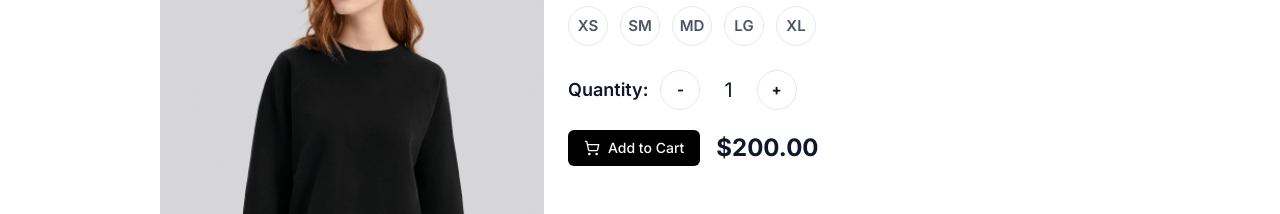
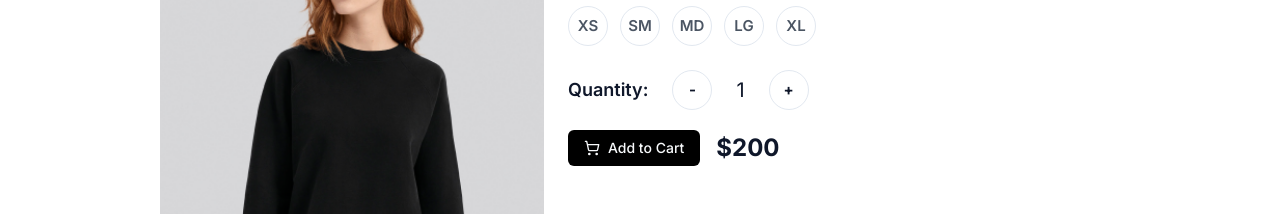
Before and after one commit to MasabBinZia/DineMarket-Ecommerce-web, a Next.js app: page /Products/1 in a window 1280 px wide. Shown: the part 262-476 px from the top of the page. Built offline with nearby package versions, Linux system fonts and the light colour scheme.

Commit message:
quantityFuntionality added

```diff
--- a/src/app/Products/[id]/idPage.tsx
+++ b/src/app/Products/[id]/idPage.tsx
@@ -1,5 +1,5 @@
 "use client";
-import React from "react";
+import React, { useState } from "react";
 import Quantity from "@/components/Quantity";
 import { Button } from "@/components/ui/button";
 import { ShoppingCart } from "lucide-react";
@@ -13,6 +13,17 @@ const IdPage = ({ params }: { params: { id: string | number } }) => {
   const Product_id = params.id;
   const products = useAppSelector((state) => state.products);
   const id = products.filter((val) => val.id == Product_id);
+  const [cartItem, setCartItem] = useState({
+    id: id[0].id,
+    name: id[0].name,
+    tagline: id[0].tagline,
+    price: id[0].price,
+    category: id[0].category,
+    image: id[0].image,
+    discount: id[0].discount,
+    qty: id[0].qty,
+    slug: id[0].slug,
+  });
 
   return (
     <div className="flex flex-wrap gap-y-10 py-6 px-40 mt-16">
@@ -48,7 +59,36 @@ const IdPage = ({ params }: { params: { id: string | number } }) => {
 
                 <div className="flex gap-x-3 mt-6 items-center">
                   <h3 className="text-lg  font-semibold">Quantity:</h3>
-                  <Quantity />
+                  {/* <Quantity /> */}
+                  <p></p>
+                  <div className="flex gap-x-2 items-center">
+                    {/* Minus */}
+                    <button
+                      className="hover:bg-black hover:text-white flex justify-center items-center text-[15px] font-bold border  h-10 w-10 rounded-full hover:cursor-pointer"
+                      onClick={() =>
+                        setCartItem((prevCartItem) => ({
+                          ...prevCartItem,
+                          qty: Math.max(prevCartItem.qty - 1, 1),
+                        }))
+                      }
+                    >
+                      -
+                    </button>
+                    {/* Number */}
+                    <span className="text-xl px-4">{cartItem.qty}</span>
+                    {/* Plus */}
+                    <button
+                      className="hover:bg-black hover:text-white flex justify-center items-center text-[15px] font-bold border  h-10 w-10 rounded-full hover:cursor-pointer"
+                      onClick={() =>
+                        setCartItem((prevCartItem) => ({
+                          ...prevCartItem,
+                          qty: prevCartItem.qty + 1,
+                        }))
+                      }
+                    >
+                      +
+                    </button>
+                  </div>
                 </div>
                 {/* Add to Cart */}
                 <div className="mt-5 flex items-center gap-x-4">
@@ -59,7 +99,7 @@ const IdPage = ({ params }: { params: { id: string | number } }) => {
                     </Button>
                   </Link>
                   <h2 className="text-2xl font-bold">
-                    ${products.price.toFixed(2)}
+                    ${cartItem.price * cartItem.qty}
                   </h2>
                 </div>
               </div>
--- a/src/ultils/productMockData.ts
+++ b/src/ultils/productMockData.ts
@@ -19,6 +19,9 @@ export const products: Product[] = [
     category: "female",
     price: 200,
     image: P1,
+    discount: 2,
+    qty: 1,
+    slug: "p1",
   },
   {
     id: 2,
@@ -27,6 +30,9 @@ export const products: Product[] = [
     category: "female",
     price: 600,
     image: P2,
+    discount: 2,
+    qty: 1,
+    slug: "p2",
   },
   {
     id: 3,
@@ -35,6 +41,9 @@ export const products: Product[] = [
     category: "female",
     price: 900,
     image: P3,
+    discount: 2,
+    qty: 1,
+    slug: "p3",
   },
   {
     id: 4,
@@ -43,6 +52,9 @@ export const products: Product[] = [
     category: "female",
     price: 200,
     image: P4,
+    discount: 2,
+    qty: 1,
+    slug: "p4",
   },
   {
     id: 5,
@@ -51,6 +63,9 @@ export const products: Product[] = [
     category: "female",
     price: 200,
     image: P5,
+    discount: 2,
+    qty: 1,
+    slug: "p5",
   },
   {
     id: 6,
@@ -59,6 +74,9 @@ export const products: Product[] = [
     category: "female",
     price: 200,
     image: P6,
+    discount: 2,
+    qty: 1,
+    slug: "p6",
   },
   {
     id: 7,
@@ -67,6 +85,9 @@ export const products: Product[] = [
     category: "female",
     price: 890,
     image: P7,
+    discount: 2,
+    qty: 1,
+    slug: "p7",
   },
   {
     id: 8,
@@ -75,6 +96,9 @@ export const products: Product[] = [
     category: "female",
     price: 1200,
     image: P8,
+    discount: 2,
+    qty: 1,
+    slug: "p8",
   },
   {
     id: 9,
@@ -83,6 +107,9 @@ export const products: Product[] = [
     category: "female",
     price: 1200,
     image: P9,
+    discount: 2,
+    qty: 1,
+    slug: "p9",
   },
   {
     id: 10,
@@ -91,6 +118,9 @@ export const products: Product[] = [
     category: "male",
     price: 1200,
     image: P10,
+    discount: 2,
+    qty: 1,
+    slug: "p10",
   },
   {
     id: 11,
@@ -99,6 +129,9 @@ export const products: Product[] = [
     category: "male",
     price: 1200,
     image: P11,
+    discount: 2,
+    qty: 1,
+    slug: "p11",
   },
   {
     id: 12,
@@ -107,6 +140,9 @@ export const products: Product[] = [
     category: "male",
     price: 1200,
     image: P10,
+    discount: 2,
+    qty: 1,
+    slug: "p12",
   },
   {
     id: 13,
@@ -115,6 +151,9 @@ export const products: Product[] = [
     category: "male",
     price: 1200,
     image: P11,
+    discount: 2,
+    qty: 1,
+    slug: "p13",
   },
   {
     id: 14,
@@ -123,6 +162,9 @@ export const products: Product[] = [
     category: "kids",
     price: 1200,
     image: P11,
+    discount: 2,
+    qty: 1,
+    slug: "p14",
   },
   {
     id: 15,
@@ -131,6 +173,9 @@ export const products: Product[] = [
     category: "female",
     price: 1200,
     image: P11,
+    discount: 2,
+    qty: 1,
+    slug: "p15",
   },
   {
     id: 16,
@@ -139,6 +184,9 @@ export const products: Product[] = [
     category: "kids",
     price: 1200,
     image: P11,
+    discount: 2,
+    qty: 1,
+    slug: "p16",
   },
   {
     id: 17,
@@ -147,6 +195,9 @@ export const products: Product[] = [
     category: "kids",
     price: 1200,
     image: P11,
+    discount: 2,
+    qty: 1,
+    slug: "p17",
   },
   {
     id: 18,
@@ -155,5 +206,8 @@ export const products: Product[] = [
     category: "kids",
     price: 1200,
     image: P11,
+    discount: 2,
+    qty: 1,
+    slug: "p18",
   },
 ];
```
Also changed, not shown: src/ultils/types.ts (+6 -4 lines).
